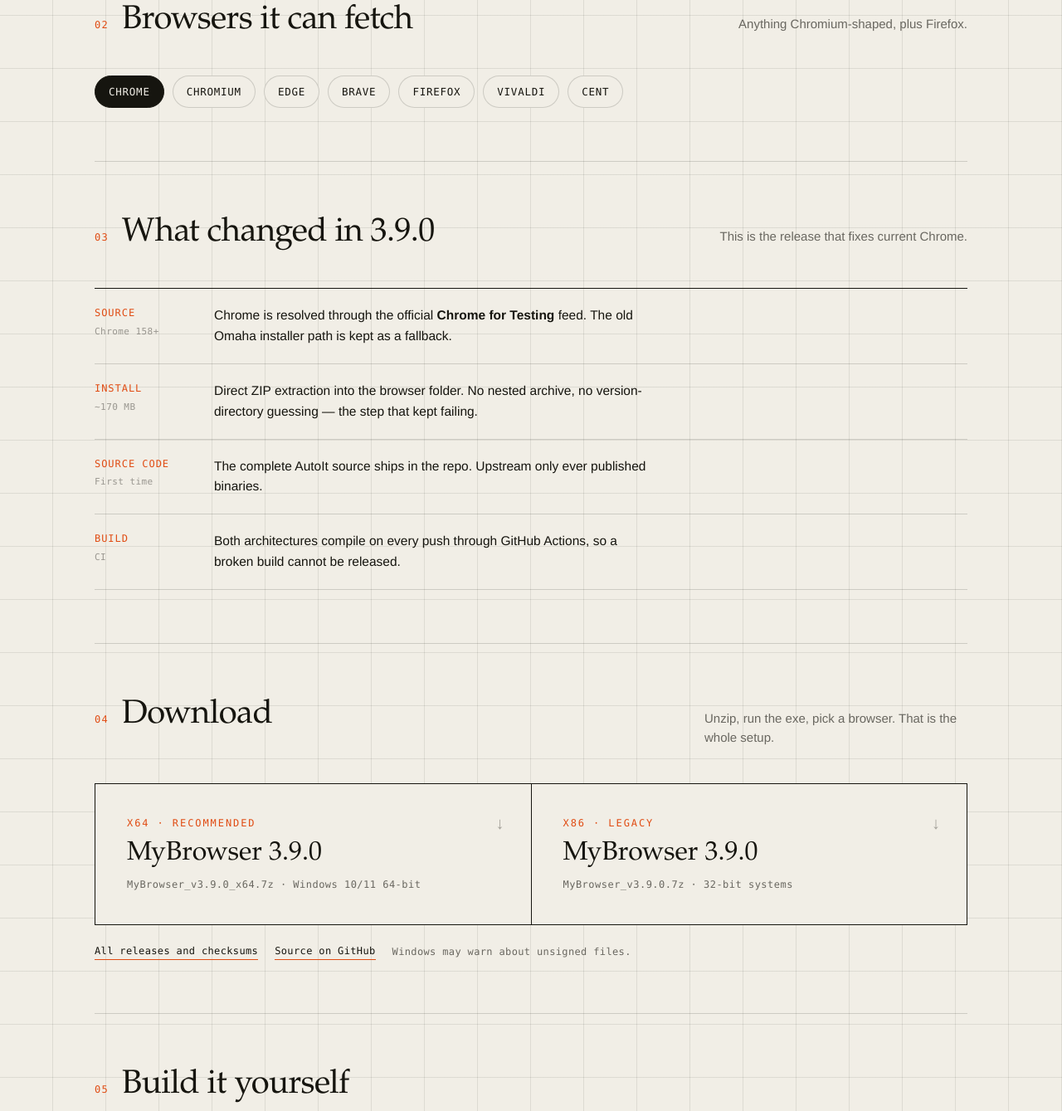
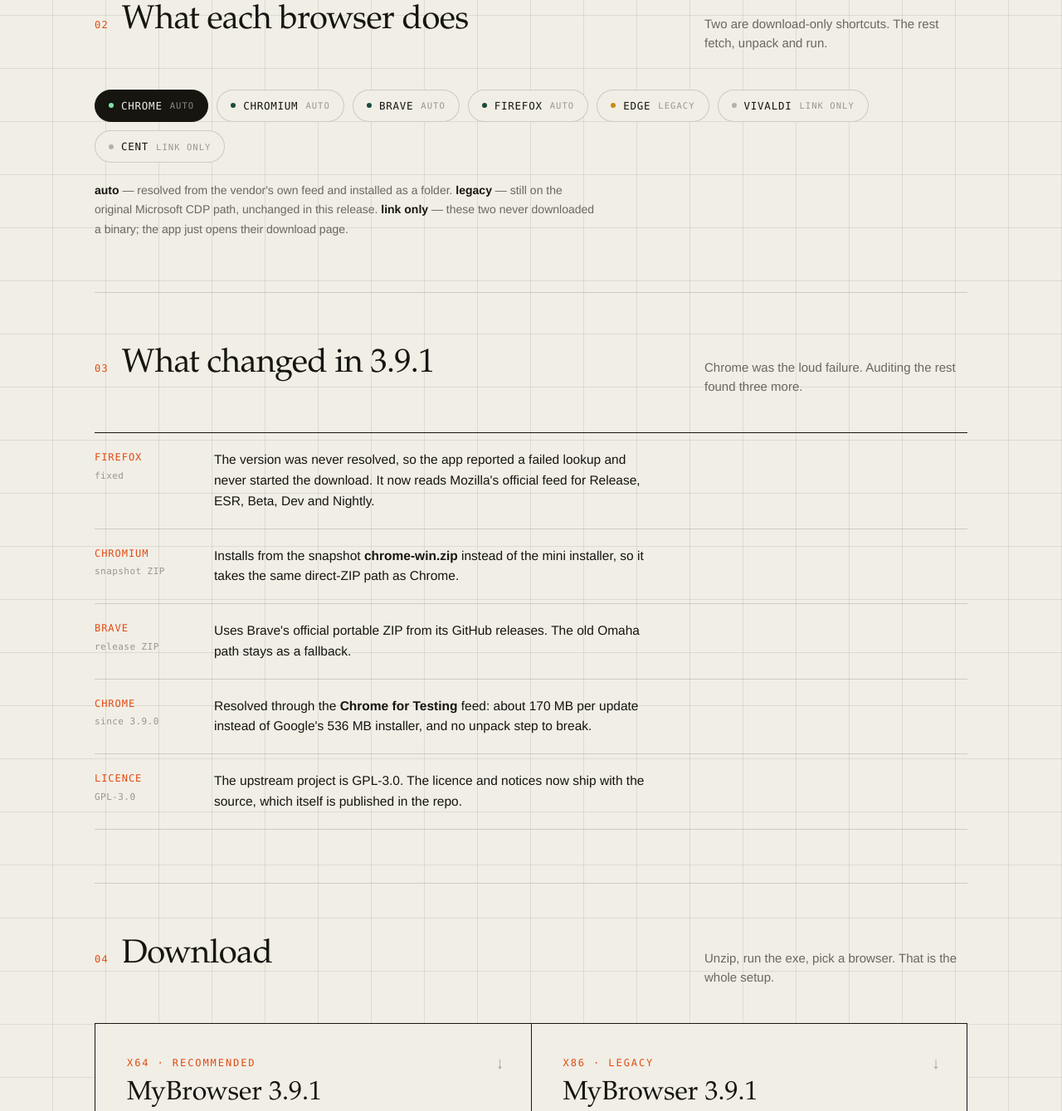
Before and after one commit to xixiranran/MyChrome, a plain HTML site: page docs/index.html in a window 1280 px wide. Shown: the part 1261-2600 px from the top of the page at 83% size. Drawn offline with Linux system fonts and the light colour scheme; no server answers.

Commit message:
Landing page: 3.9.1, per-browser status, changelog

```diff
--- a/docs/index.html
+++ b/docs/index.html
@@ -133,6 +133,16 @@
   }
   .chip:hover{border-color:var(--ink);transform:translateY(-1px)}
   .chip.hero-chip{background:var(--ink);color:var(--paper);border-color:var(--ink)}
+  .chip{display:inline-flex;align-items:center;gap:9px}
+  .chip em{font-style:normal;font-size:10.5px;letter-spacing:.1em;color:var(--ink-40);text-transform:uppercase}
+  .chip.hero-chip em{color:rgba(241,238,230,.55)}
+  .chip.hero-chip .st.ok{background:#7ee2a8}
+  .st{width:6px;height:6px;border-radius:50%;display:inline-block;flex:none}
+  .st.ok{background:var(--green)}
+  .st.part{background:#c98a12}
+  .st.no{background:rgba(22,21,15,.28)}
+  .chip-note{margin:22px 0 0;max-width:78ch;font-size:14px;line-height:1.65;color:var(--ink-60)}
+  .chip-note b{color:var(--ink);font-weight:600}
 
   /* changelog */
   .log{border-top:1px solid var(--ink)}
@@ -217,10 +227,10 @@
           <span data-zh>选择浏览器、更新通道和架构。MyBrowser 会下载官方版本，解压到程序旁边，并使用独立配置运行。<b>不写入注册表</b>，无需管理员权限，删除文件夹即可卸载。</span>
         </p>
         <div class="cta">
-          <a class="btn primary" href="https://github.com/drsamonline/MyChrome/releases/download/v3.9.0/MyBrowser_v3.9.0_x64.7z">
-            <span><span data-en>Download</span><span data-zh>下载</span> x64</span><span class="k">3.9.0 · .7z</span>
+          <a class="btn primary" href="https://github.com/drsamonline/MyChrome/releases/download/v3.9.1/MyBrowser_v3.9.1_x64.7z">
+            <span><span data-en>Download</span><span data-zh>下载</span> x64</span><span class="k">3.9.1 · .7z</span>
           </a>
-          <a class="btn ghost" href="https://github.com/drsamonline/MyChrome/releases/download/v3.9.0/MyBrowser_v3.9.0.7z">
+          <a class="btn ghost" href="https://github.com/drsamonline/MyChrome/releases/download/v3.9.1/MyBrowser_v3.9.1.7z">
             <span>x86</span><span class="k">32-bit</span>
           </a>
         </div>
@@ -228,7 +238,7 @@
 
       <aside class="spec">
         <dl>
-          <dt>Version</dt><dd>3.9.0</dd>
+          <dt>Version</dt><dd>3.9.1</dd>
           <dt>Chrome</dt><dd><span class="pulse"></span><span class="live" id="cft">158.0.8127.88</span></dd>
           <dt>Channels</dt><dd>Stable · Beta · Dev · Canary</dd>
           <dt>Package</dt><dd>~3.5 MB</dd>
@@ -276,42 +286,50 @@
   <section class="block" id="browsers">
     <div class="sec-head">
       <span class="num">02</span>
-      <h2><span data-en>Browsers it can fetch</span><span data-zh>支持的浏览器</span></h2>
-      <p><span data-en>Anything Chromium-shaped, plus Firefox.</span><span data-zh>所有 Chromium 系浏览器，以及 Firefox。</span></p>
+      <h2><span data-en>What each browser does</span><span data-zh>各浏览器状态</span></h2>
+      <p><span data-en>Two are download-only shortcuts. The rest fetch, unpack and run.</span><span data-zh>两个仅为下载页链接，其余可自动获取、解压并运行。</span></p>
     </div>
     <div class="chips">
-      <span class="chip hero-chip">Chrome</span>
-      <span class="chip">Chromium</span>
-      <span class="chip">Edge</span>
-      <span class="chip">Brave</span>
-      <span class="chip">Firefox</span>
-      <span class="chip">Vivaldi</span>
-      <span class="chip">Cent</span>
+      <span class="chip hero-chip"><i class="st ok"></i>Chrome<em>auto</em></span>
+      <span class="chip"><i class="st ok"></i>Chromium<em>auto</em></span>
+      <span class="chip"><i class="st ok"></i>Brave<em>auto</em></span>
+      <span class="chip"><i class="st ok"></i>Firefox<em>auto</em></span>
+      <span class="chip"><i class="st part"></i>Edge<em>legacy</em></span>
+      <span class="chip"><i class="st no"></i>Vivaldi<em>link only</em></span>
+      <span class="chip"><i class="st no"></i>Cent<em>link only</em></span>
     </div>
+    <p class="chip-note">
+      <span data-en><b>auto</b> — resolved from the vendor's own feed and installed as a folder. <b>legacy</b> — still on the original Microsoft CDP path, unchanged in this release. <b>link only</b> — these two never downloaded a binary; the app just opens their download page.</span>
+      <span data-zh><b>auto</b> — 从厂商数据源获取并以文件夹形式安装。<b>legacy</b> — 仍使用原有 Microsoft CDP 方式，本次未改动。<b>link only</b> — 这两个从未真正下载，只打开下载页面。</span>
+    </p>
   </section>
 
   <section class="block" id="new">
     <div class="sec-head">
       <span class="num">03</span>
-      <h2><span data-en>What changed in 3.9.0</span><span data-zh>3.9.0 更新内容</span></h2>
-      <p><span data-en>This is the release that fixes current Chrome.</span><span data-zh>本次更新修复了新版 Chrome 的兼容问题。</span></p>
+      <h2><span data-en>What changed in 3.9.1</span><span data-zh>3.9.1 更新内容</span></h2>
+      <p><span data-en>Chrome was the loud failure. Auditing the rest found three more.</span><span data-zh>Chrome 的问题最明显，检查其余浏览器后又发现三个问题。</span></p>
     </div>
     <div class="log">
       <div class="log-row">
-        <span class="tag">Source<small>Chrome 158+</small></span>
-        <p><span data-en>Chrome is resolved through the official <b>Chrome for Testing</b> feed. The old Omaha installer path is kept as a fallback.</span><span data-zh>Chrome 改为通过官方 <b>Chrome for Testing</b> 数据源获取，旧的 Omaha 安装包方式保留为备用。</span></p>
+        <span class="tag">Firefox<small>fixed</small></span>
+        <p><span data-en>The version was never resolved, so the app reported a failed lookup and never started the download. It now reads Mozilla's official feed for Release, ESR, Beta, Dev and Nightly.</span><span data-zh>此前从未解析版本号，导致检查失败、不会下载。现在读取 Mozilla 官方数据源，支持 Release、ESR、Beta、Dev、Nightly。</span></p>
       </div>
       <div class="log-row">
-        <span class="tag">Install<small>~170 MB</small></span>
-        <p><span data-en>Direct ZIP extraction into the browser folder. No nested archive, no version-directory guessing — the step that kept failing.</span><span data-zh>直接解压 ZIP 到浏览器目录。无需处理嵌套压缩包和版本目录，之前失败的正是在这一步。</span></p>
+        <span class="tag">Chromium<small>snapshot ZIP</small></span>
+        <p><span data-en>Installs from the snapshot <b>chrome-win.zip</b> instead of the mini installer, so it takes the same direct-ZIP path as Chrome.</span><span data-zh>改用快照中的 <b>chrome-win.zip</b>，与 Chrome 一样直接解压安装，不再需要处理安装包。</span></p>
       </div>
       <div class="log-row">
-        <span class="tag">Source code<small>First time</small></span>
-        <p><span data-en>The complete AutoIt source ships in the repo. Upstream only ever published binaries.</span><span data-zh>完整 AutoIt 源码随仓库发布。上游此前只提供编译好的程序。</span></p>
+        <span class="tag">Brave<small>release ZIP</small></span>
+        <p><span data-en>Uses Brave's official portable ZIP from its GitHub releases. The old Omaha path stays as a fallback.</span><span data-zh>使用 Brave 官方 GitHub 发布的可移植 ZIP，旧 Omaha 方式保留为备用。</span></p>
       </div>
       <div class="log-row">
-        <span class="tag">Build<small>CI</small></span>
-        <p><span data-en>Both architectures compile on every push through GitHub Actions, so a broken build cannot be released.</span><span data-zh>每次推送都会通过 GitHub Actions 编译两种架构，避免发布无法构建的版本。</span></p>
+        <span class="tag">Chrome<small>since 3.9.0</small></span>
+        <p><span data-en>Resolved through the <b>Chrome for Testing</b> feed: about 170 MB per update instead of Google's 536 MB installer, and no unpack step to break.</span><span data-zh>通过 <b>Chrome for Testing</b> 获取：每次更新约 170 MB，而非 Google 的 536 MB 安装包，也省去了易失败的解包步骤。</span></p>
+      </div>
+      <div class="log-row">
+        <span class="tag">Licence<small>GPL-3.0</small></span>
+        <p><span data-en>The upstream project is GPL-3.0. The licence and notices now ship with the source, which itself is published in the repo.</span><span data-zh>上游项目采用 GPL-3.0。许可证与声明已随源码发布，源码本身也在仓库中公开。</span></p>
       </div>
     </div>
   </section>
@@ -323,15 +341,15 @@
       <p><span data-en>Unzip, run the exe, pick a browser. That is the whole setup.</span><span data-zh>解压、运行、选择浏览器，安装就这些。</span></p>
     </div>
     <div class="dl">
-      <a href="https://github.com/drsamonline/MyChrome/releases/download/v3.9.0/MyBrowser_v3.9.0_x64.7z">
+      <a href="https://github.com/drsamonline/MyChrome/releases/download/v3.9.1/MyBrowser_v3.9.1_x64.7z">
         <span class="arch">x64 · Recommended</span>
-        <span class="name">MyBrowser 3.9.0</span>
-        <span class="meta">MyBrowser_v3.9.0_x64.7z · Windows 10/11 64-bit</span>
+        <span class="name">MyBrowser 3.9.1</span>
+        <span class="meta">MyBrowser_v3.9.1_x64.7z · Windows 10/11 64-bit</span>
       </a>
-      <a href="https://github.com/drsamonline/MyChrome/releases/download/v3.9.0/MyBrowser_v3.9.0.7z">
+      <a href="https://github.com/drsamonline/MyChrome/releases/download/v3.9.1/MyBrowser_v3.9.1.7z">
         <span class="arch">x86 · Legacy</span>
-        <span class="name">MyBrowser 3.9.0</span>
-        <span class="meta">MyBrowser_v3.9.0.7z · 32-bit systems</span>
+        <span class="name">MyBrowser 3.9.1</span>
+        <span class="meta">MyBrowser_v3.9.1.7z · 32-bit systems</span>
       </a>
     </div>
     <div class="sub-dl">
@@ -357,8 +375,8 @@ cd MyChrome
 <span class="a">./build/build.ps1</span>
 
 <span class="c"># output</span>
-dist/MyBrowser_v3.9.0_x64.7z
-dist/MyBrowser_v3.9.0.7z</pre>
+dist/MyBrowser_v3.9.1_x64.7z
+dist/MyBrowser_v3.9.1.7z</pre>
     </div>
   </section>
 
@@ -366,7 +384,7 @@ dist/MyBrowser_v3.9.0.7z</pre>
 
 <footer class="wrap">
   <div class="foot">
-    <span>MyBrowser 3.9.0 · Fork of MyChrome</span>
+    <span>MyBrowser 3.9.1 · GPL-3.0 · Fork of MyChrome</span>
     <span>
       <a href="https://github.com/xixiranran/MyChrome"><span data-en>Original project</span><span data-zh>原始项目</span></a> ·
       <a href="https://github.com/drsamonline/MyChrome"><span data-en>This fork</span><span data-zh>本仓库</span></a>
```
